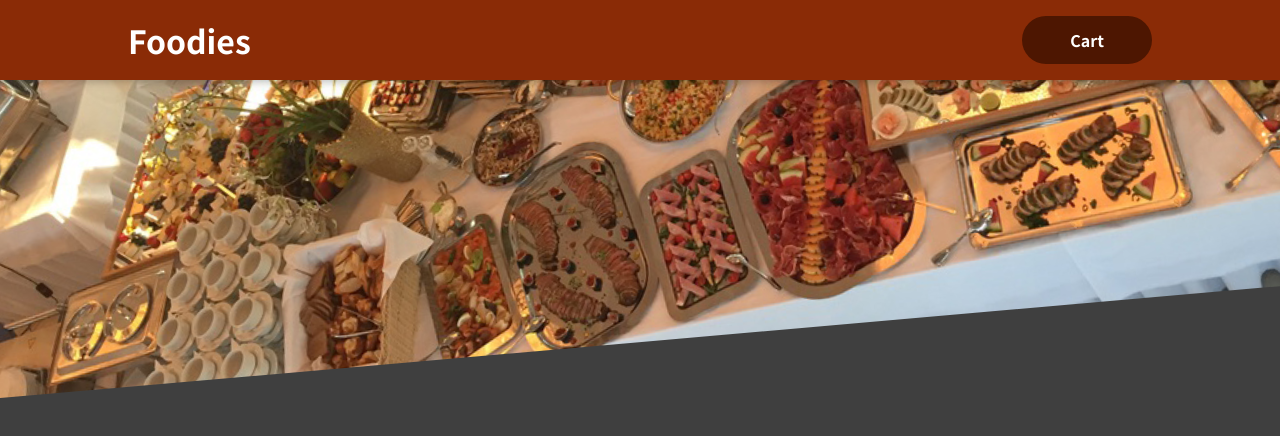
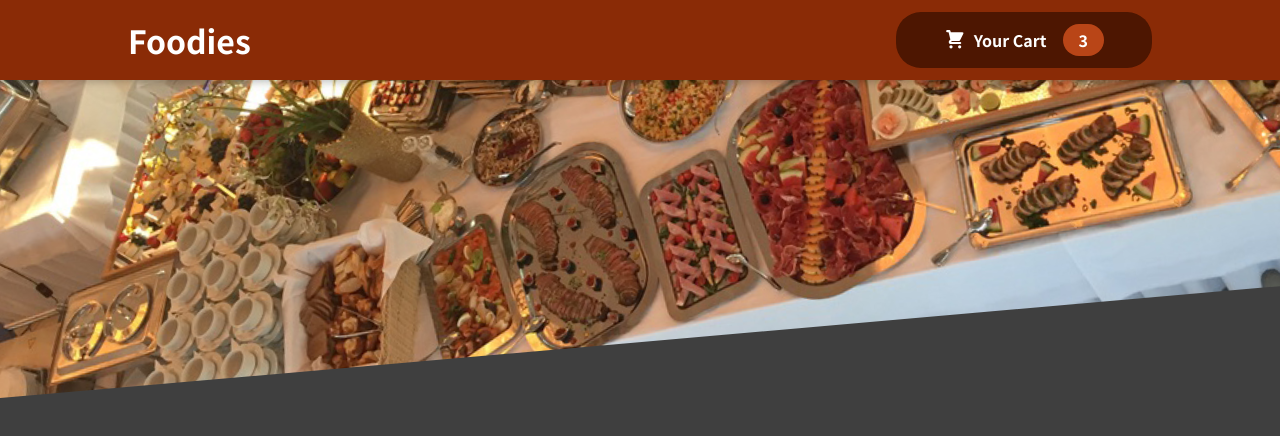
Before and after one commit to darkling10/food-order-app, a React (Create React App) app: page / in a window 1280 px wide. Shown: the top 436 px of the page. Built offline with nearby package versions, Linux system fonts and the light colour scheme.

Commit message:
Cart Button added

```diff
--- /dev/null
+++ b/src/components/Cart/CartIcon.js
@@ -0,0 +1,13 @@
+const CartIcon = () => {
+    return (
+      <svg
+        xmlns='http://www.w3.org/2000/svg'
+        viewBox='0 0 20 20'
+        fill='currentColor'
+      >
+        <path d='M3 1a1 1 0 000 2h1.22l.305 1.222a.997.997 0 00.01.042l1.358 5.43-.893.892C3.74 11.846 4.632 14 6.414 14H15a1 1 0 000-2H6.414l1-1H14a1 1 0 00.894-.553l3-6A1 1 0 0017 3H6.28l-.31-1.243A1 1 0 005 1H3zM16 16.5a1.5 1.5 0 11-3 0 1.5 1.5 0 013 0zM6.5 18a1.5 1.5 0 100-3 1.5 1.5 0 000 3z' />
+      </svg>
+    );
+  };
+
+  export default CartIcon;
--- a/src/components/Layout/Header.jsx
+++ b/src/components/Layout/Header.jsx
@@ -8,7 +8,7 @@
         <Fragment>
         <header className={classes.header}>
             <h1>Foodies</h1>
-            <HeaderCartButton>Cart</HeaderCartButton>
+            <HeaderCartButton></HeaderCartButton>
         </header>
         <div className={classes['main-image']}>
             <img src={mealbanner} alt="A table full of delicious food!" />
--- a/src/components/Layout/HeaderCartButton.jsx
+++ b/src/components/Layout/HeaderCartButton.jsx
@@ -1,11 +1,17 @@
 import classes from './HeaderCartButton.module.css'
 
 import React from 'react'
+import CartIcon from '../Cart/CartIcon'
 
 const HeaderCartButton = (props) => {
     return (
-
-            <button className={classes.button}>{props.children}</button>
+            <button className={classes.button}>
+                <span className={classes.icon}>
+                    <CartIcon/>
+                </span>
+                <span>Your Cart</span>
+                <span className={classes.badge}>3</span>
+            </button>
 
     )
 }
```
Also changed, not shown: 1 other file (tests, documents, lock files or other folders).
